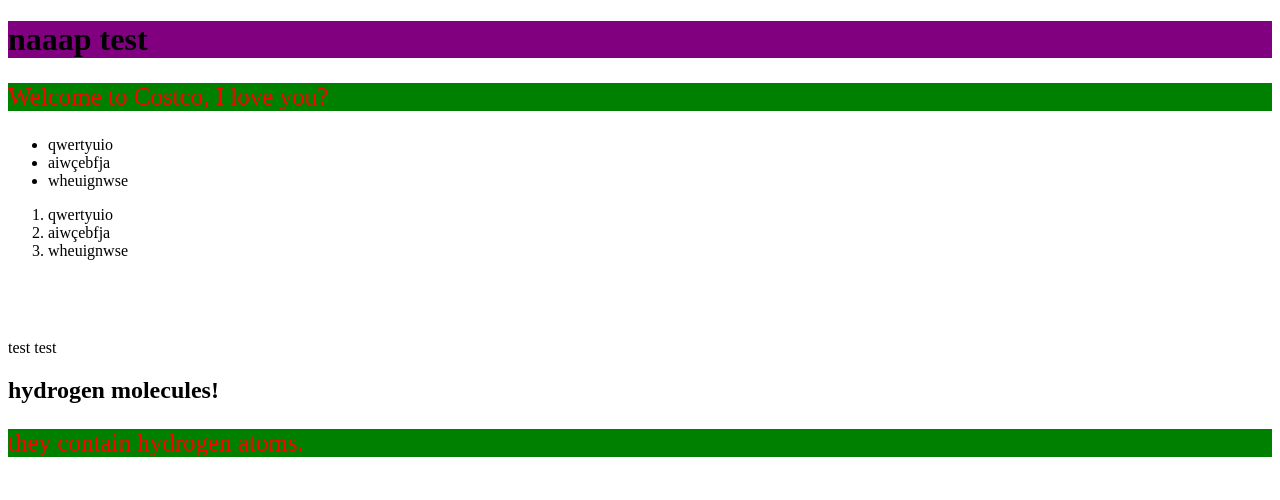
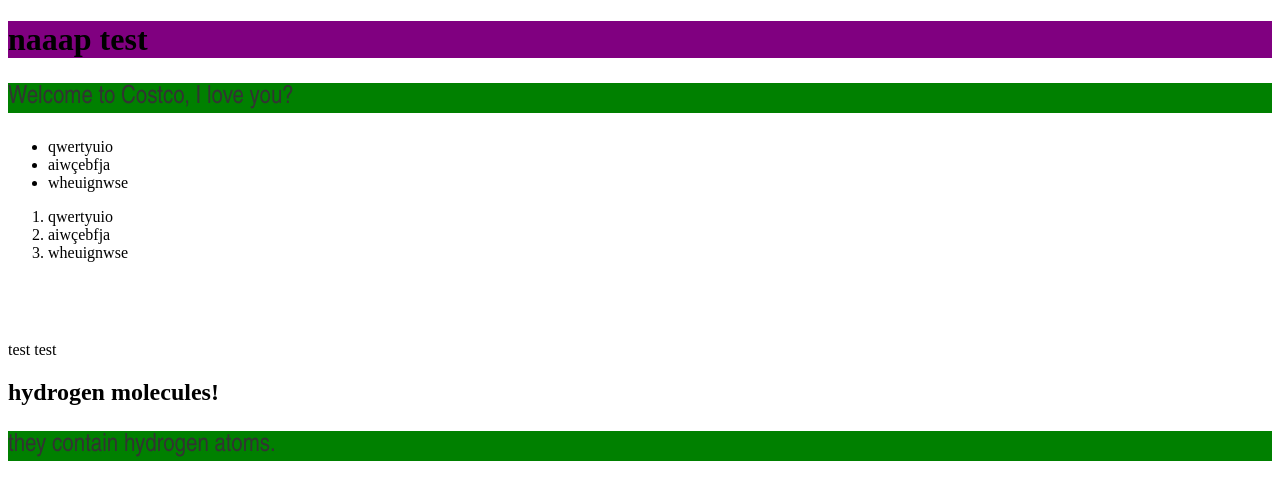
Before and after one commit to naaap/naaap.github.io, a Jekyll site: the page about/index.html, which Jekyll copies as it is, in a window 1280 px wide. Shown: the top 500 px of the page. Built offline with Jekyll 4.4.1, drawn with Linux system fonts in a browser that asks for light colours.

Commit message:
Update index.html

```diff
--- a/about/index.html
+++ b/about/index.html
@@ -10,6 +10,8 @@
 			p {
 				background-color: green;
 				color: red;
+				color: #333333;
+				font-family: 'Arial Narrow', sans-serif;
 				font-size: 25px;
 			}
 		</style>
```
